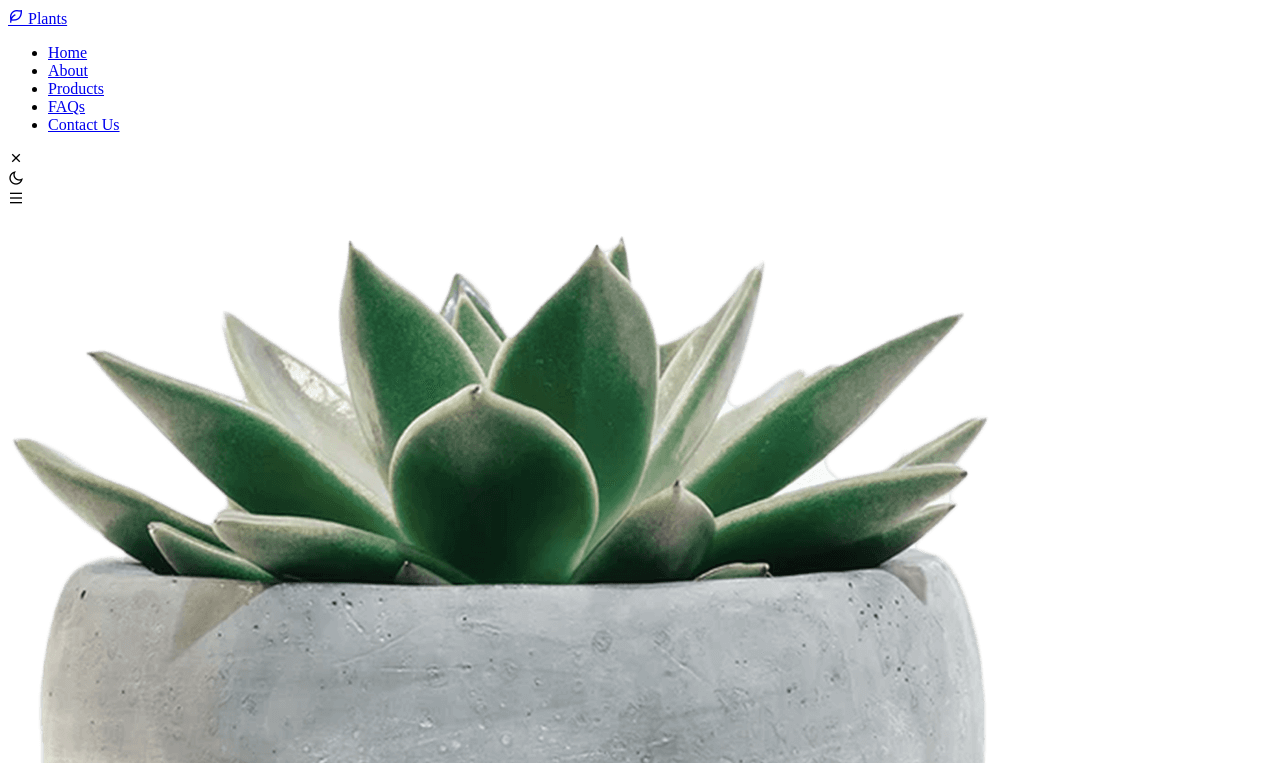
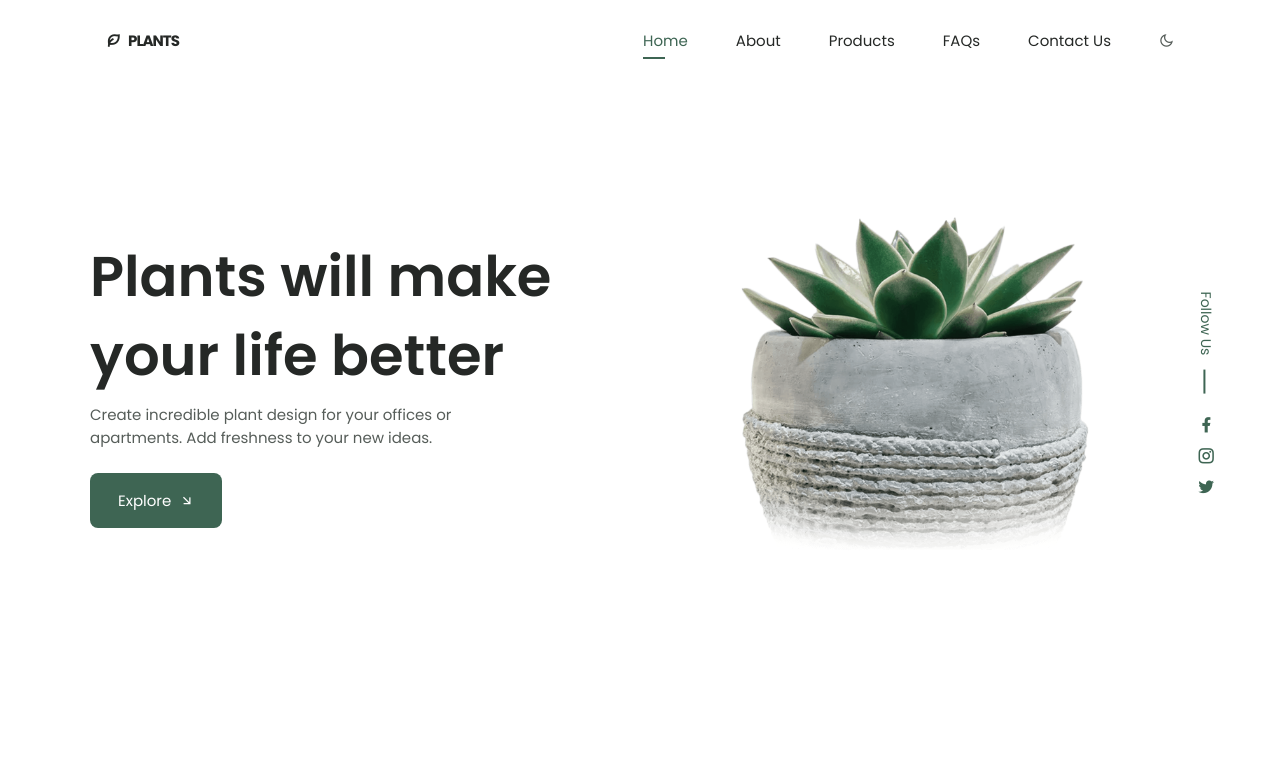
Before and after one commit to pour68/plants-template, a plain HTML site: page index.html in a window 1280 px wide. Shown: the top 763 px of the page. Drawn offline with nearby package versions, Linux system fonts and the light colour scheme.

Commit message:
modify css references

```diff
--- a/styles/main.css
+++ b/styles/main.css
@@ -1,20 +1,20 @@
 @import url("https://fonts.googleapis.com/css2?family=Poppins:wght@400;500;600;700&display=swap");
 
-@import url(../base/_variables.css);
-@import url(../base/_reset.css);
+@import url(./base/_variables.css);
+@import url(./base/_reset.css);
 
-@import url(../common/_container.css);
-@import url(../common/_theme.css);
-@import url(../common/_scrollup.css);
-@import url(../common/_scrollbar.css);
+@import url(./common/_container.css);
+@import url(./common/_theme.css);
+@import url(./common/_scrollup.css);
+@import url(./common/_scrollbar.css);
 
-@import url(../components/_button.css);
+@import url(./components/_button.css);
 
-@import url(../layouts/_nav.css);
-@import url(../layouts/_footer.css);
+@import url(./layouts/_nav.css);
+@import url(./layouts/_footer.css);
 
-@import url(../utils/_padding.css);
-@import url(../utils/_margin.css);
+@import url(./utils/_padding.css);
+@import url(./utils/_margin.css);
 
-@import url(../pages/_index.css);
-@import url(../common/_breakpoints.css);
+@import url(./pages/_index.css);
+@import url(./common/_breakpoints.css);
```
